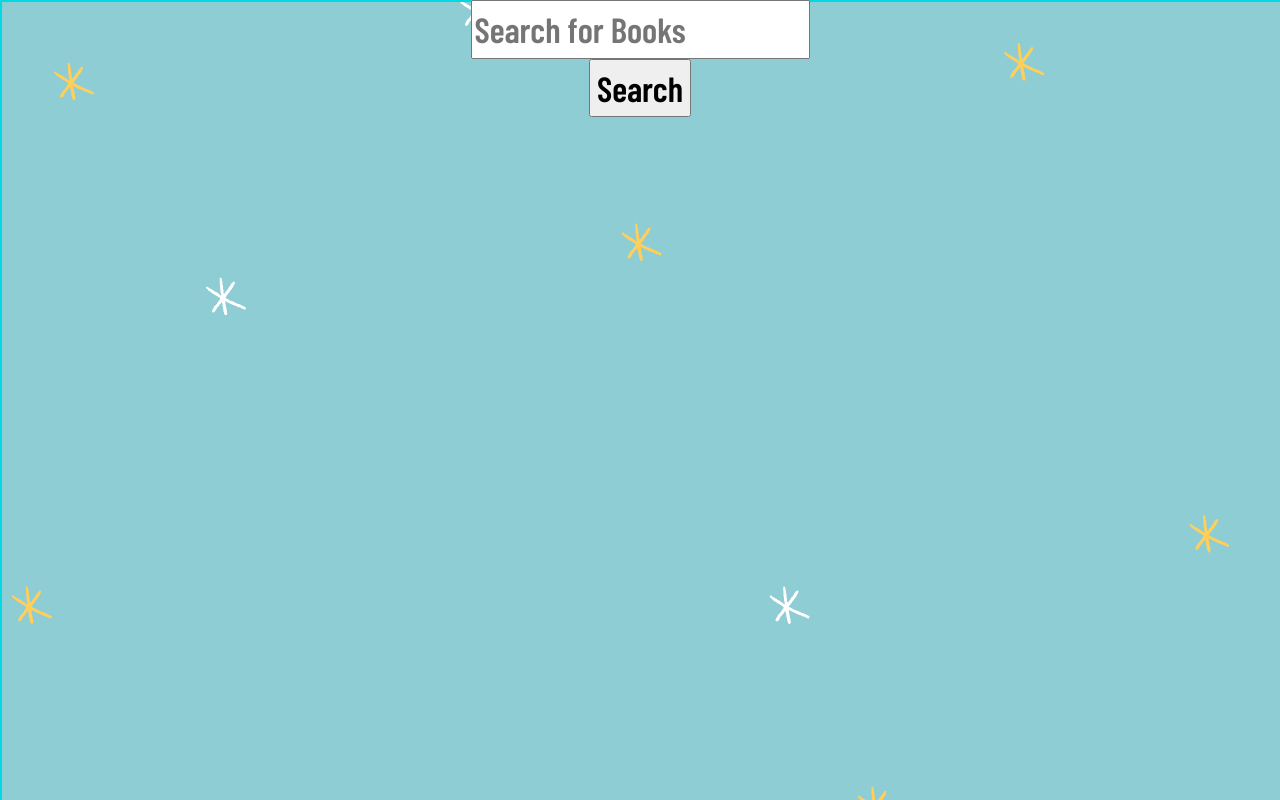
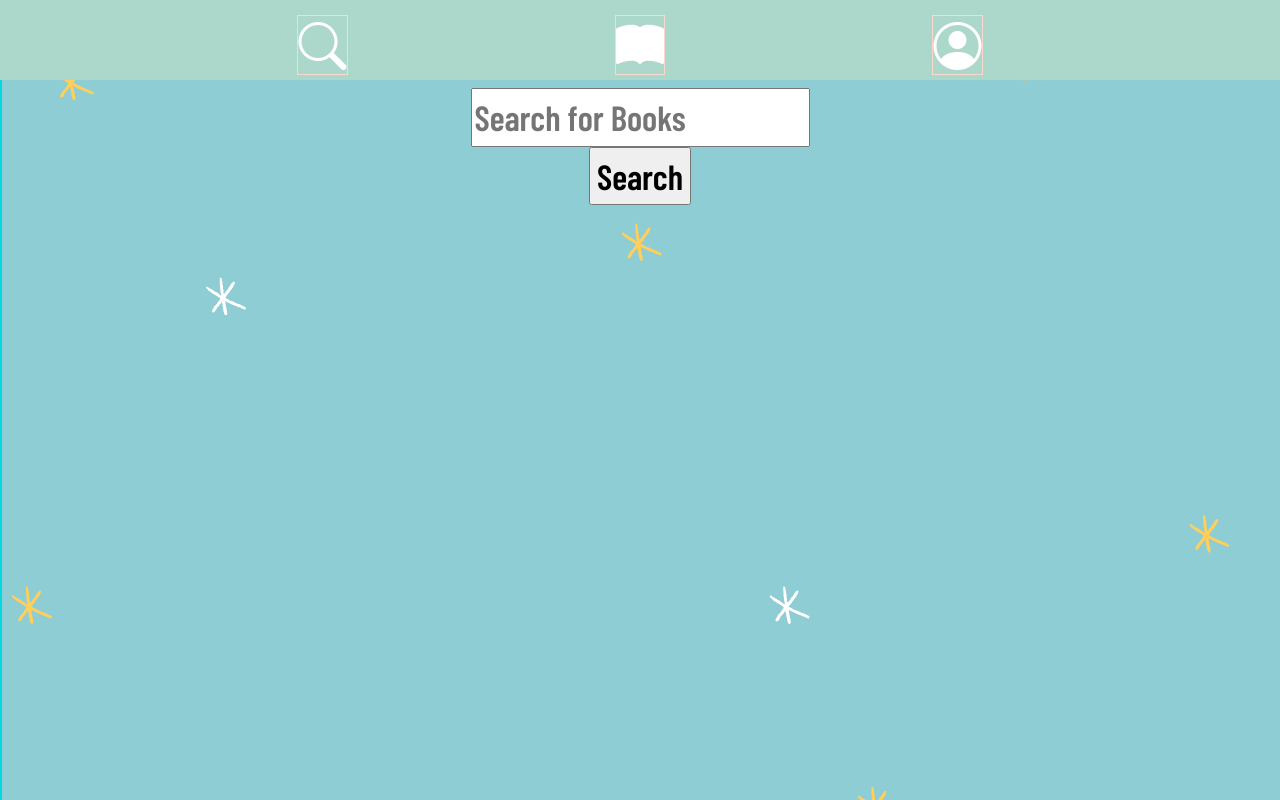
Before and after one commit to partyzl/bookstack, a React (Create React App) app in the folder client/: page /search in a window 1280 px wide. Built offline with nearby package versions, Linux system fonts and the light colour scheme; sample sign-in values are in the browser's storage; a web font is replaced by a local one.

Commit message:
added nav to search because why is there no navigation back to the other pages what is that about guys come onnnn

```diff
--- a/client/src/pages/Search/index.js
+++ b/client/src/pages/Search/index.js
@@ -1,13 +1,14 @@
 import React from "react";
 import { checkToken } from "../../actions/loginauth";
-import { Search } from "../../components";
+import { Search, Nav } from "../../components";
 
 const SearchResults = () => {
   checkToken()
 
   return (
-    <div>
+    <div className="body">
       <Search />
+      <Nav />
     </div>
   );
 };
```
